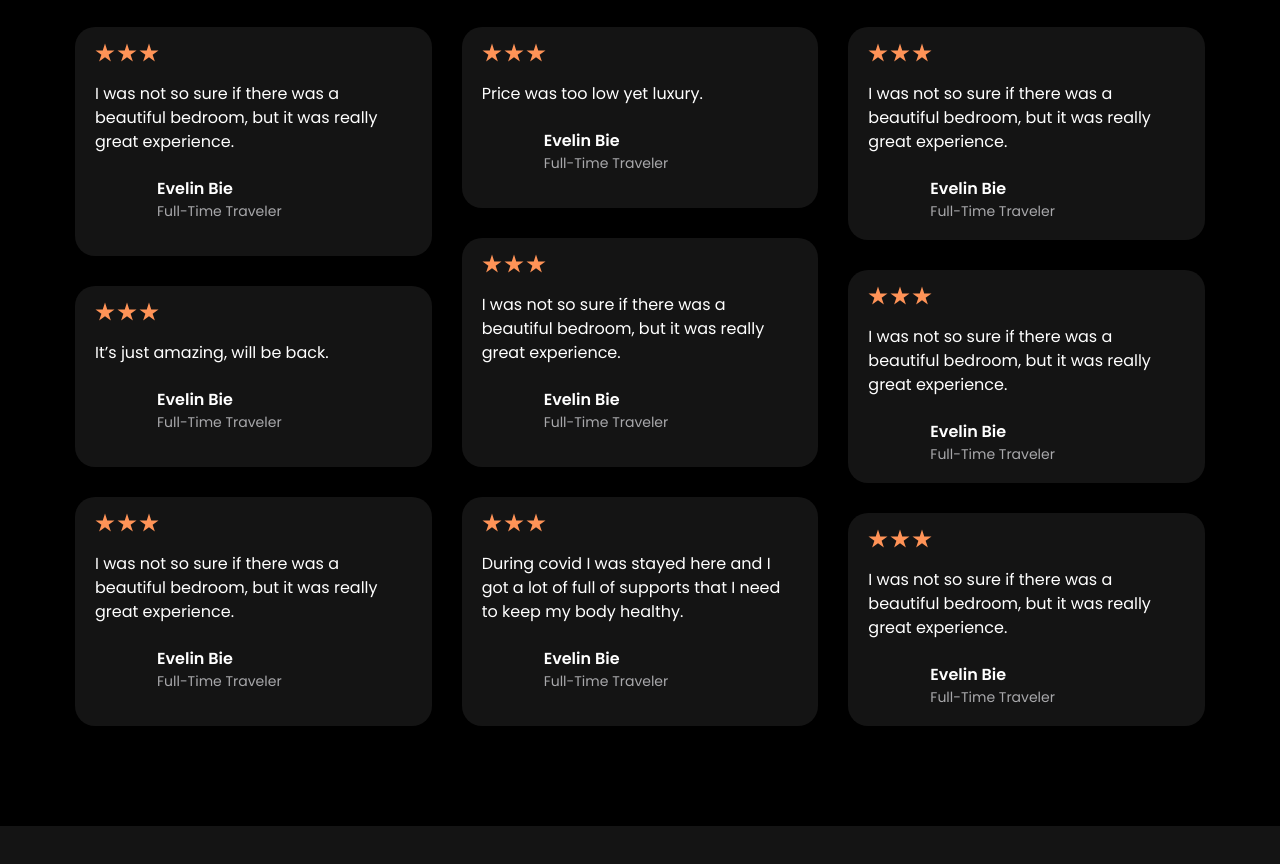
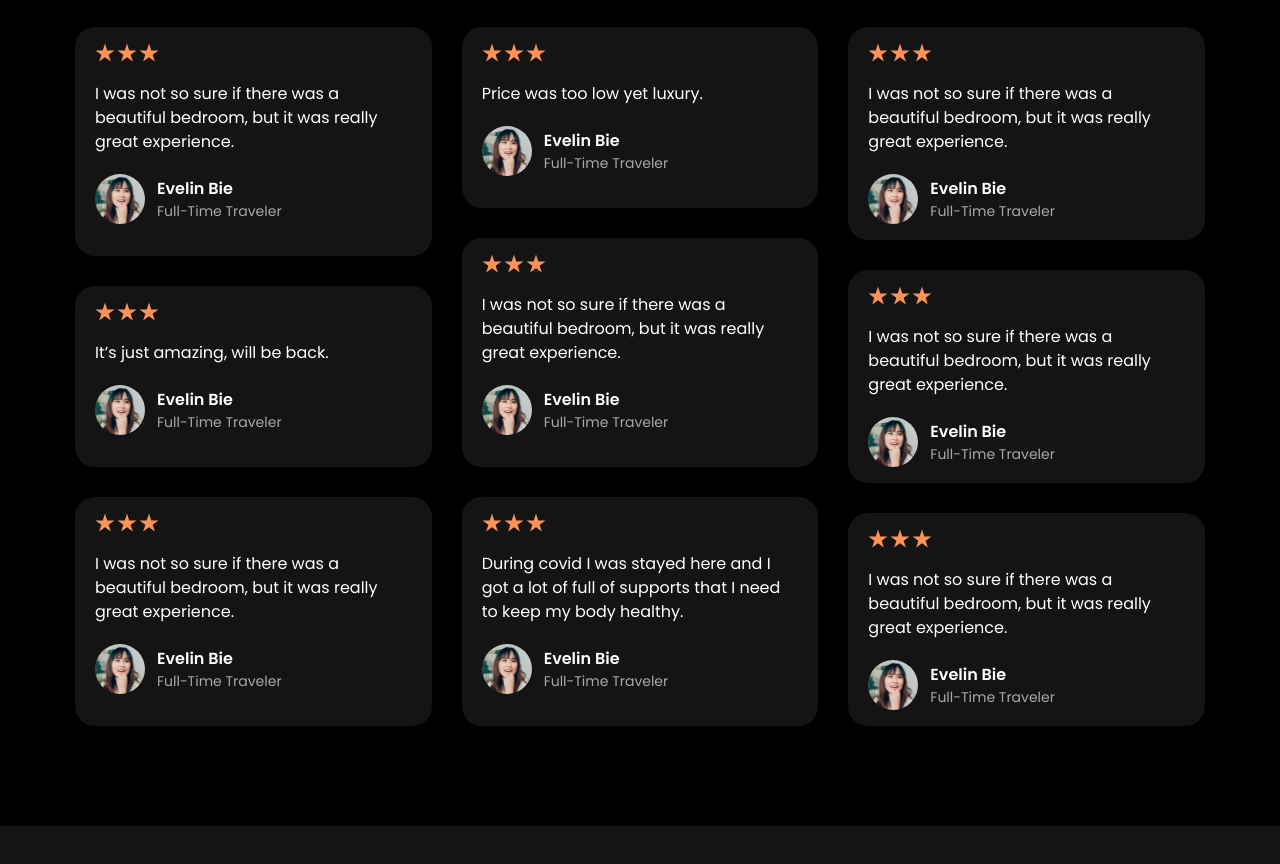
Before and after one commit to adrianusyoga1p/Slicing-HTML-Tailwind-CSS, a website: page src/index.html in a window 1280 px wide. Shown: the part 2567-3431 px from the top of the page. Drawn offline with Linux system fonts and the light colour scheme.

Commit message:
add avatar image

```diff
--- a/src/index.html
+++ b/src/index.html
@@ -1682,7 +1682,7 @@
               </p>
               <div class="flex gap-3 items-center">
                 <img
-                  src="./assets/image3.png"
+                  src="./assets/avatar.png"
                   class="w-[50px] h-[50px] rounded-full"
                   alt=""
                 />
@@ -1736,7 +1736,7 @@
               <p class="text-white">It’s just amazing, will be back.</p>
               <div class="flex gap-3 items-center">
                 <img
-                  src="./assets/image3.png"
+                  src="./assets/avatar.png"
                   class="w-[50px] h-[50px] rounded-full"
                   alt=""
                 />
@@ -1793,7 +1793,7 @@
               </p>
               <div class="flex gap-3 items-center">
                 <img
-                  src="./assets/image3.png"
+                  src="./assets/avatar.png"
                   class="w-[50px] h-[50px] rounded-full"
                   alt=""
                 />
@@ -1849,7 +1849,7 @@
               <p class="text-white">Price was too low yet luxury.</p>
               <div class="flex gap-3 items-center">
                 <img
-                  src="./assets/image3.png"
+                  src="./assets/avatar.png"
                   class="w-[50px] h-[50px] rounded-full"
                   alt=""
                 />
@@ -1906,7 +1906,7 @@
               </p>
               <div class="flex gap-3 items-center">
                 <img
-                  src="./assets/image3.png"
+                  src="./assets/avatar.png"
                   class="w-[50px] h-[50px] rounded-full"
                   alt=""
                 />
@@ -1963,7 +1963,7 @@
               </p>
               <div class="flex gap-3 items-center">
                 <img
-                  src="./assets/image3.png"
+                  src="./assets/avatar.png"
                   class="w-[50px] h-[50px] rounded-full"
                   alt=""
                 />
@@ -2022,7 +2022,7 @@
               </p>
               <div class="flex gap-3 items-center">
                 <img
-                  src="./assets/image3.png"
+                  src="./assets/avatar.png"
                   class="w-[50px] h-[50px] rounded-full"
                   alt=""
                 />
@@ -2079,7 +2079,7 @@
               </p>
               <div class="flex gap-3 items-center">
                 <img
-                  src="./assets/image3.png"
+                  src="./assets/avatar.png"
                   class="w-[50px] h-[50px] rounded-full"
                   alt=""
                 />
@@ -2136,7 +2136,7 @@
               </p>
               <div class="flex gap-3 items-center">
                 <img
-                  src="./assets/image3.png"
+                  src="./assets/avatar.png"
                   class="w-[50px] h-[50px] rounded-full"
                   alt=""
                 />
```
Also changed, not shown: src/assets/avatar.png (added).
